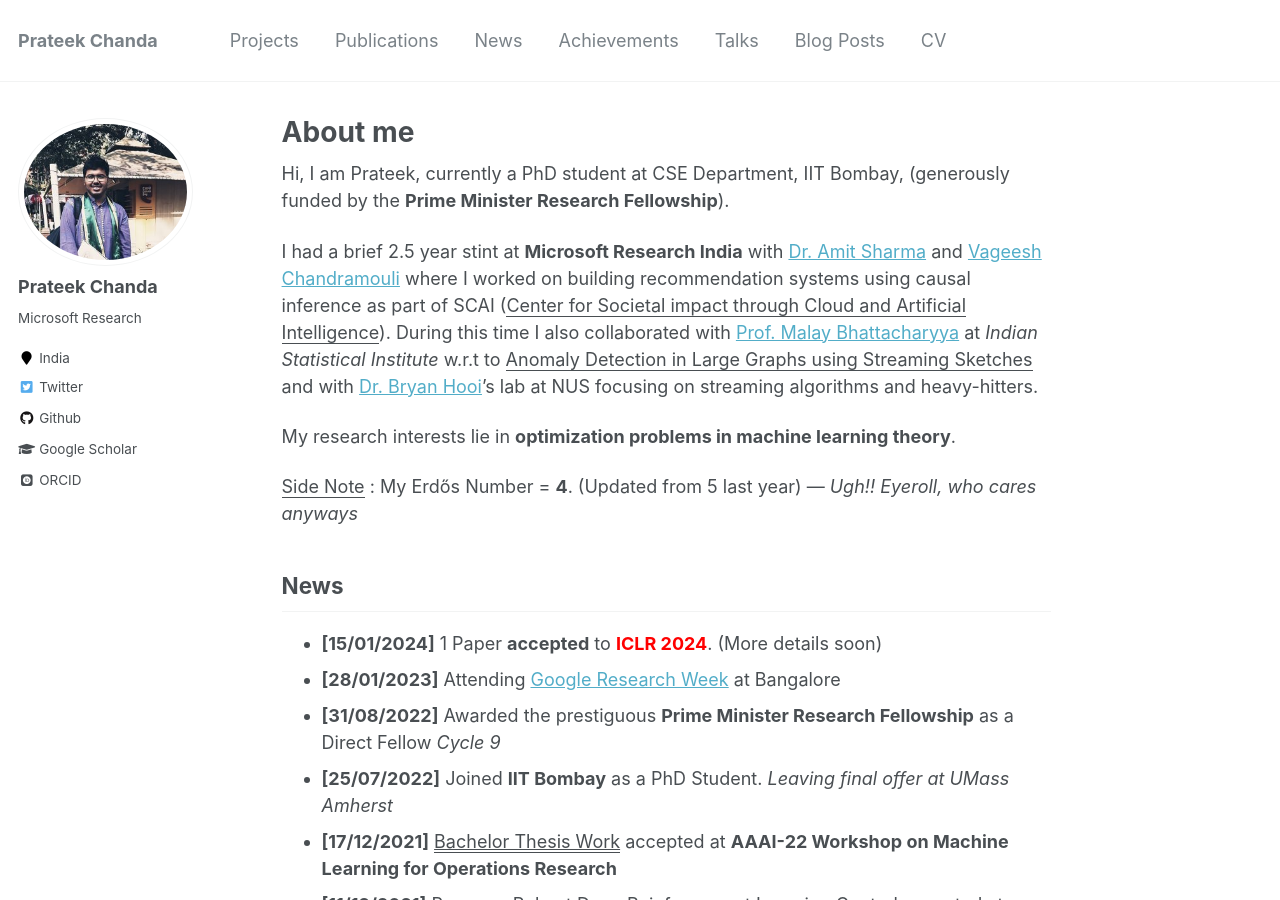
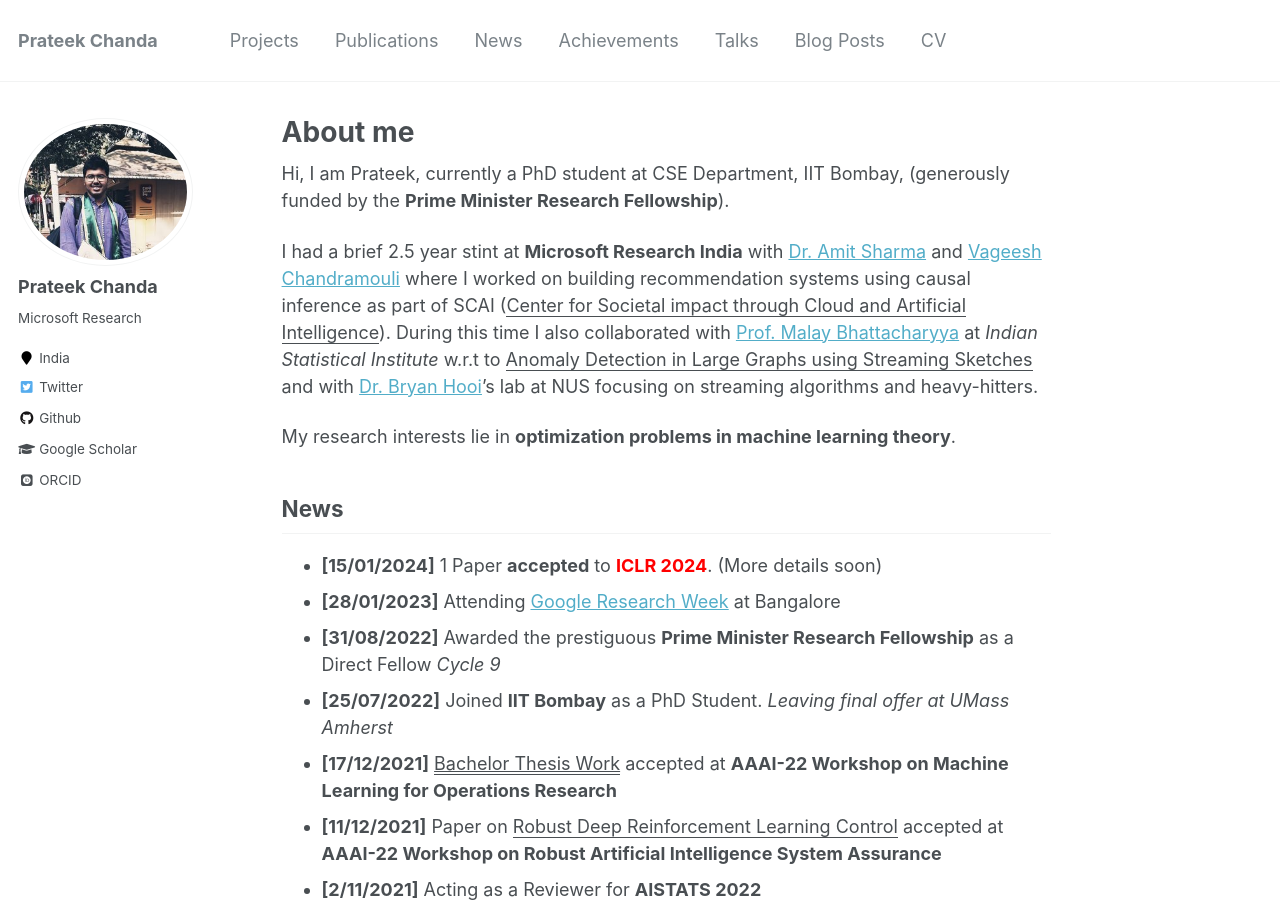
Before and after one commit to prateekiiest/prateekist.github.io, a Jekyll site: the page built from _pages/about.md, in a window 1280 px wide and 900 px high. Built offline with Jekyll 4.4.1, drawn with Linux system fonts in a browser that asks for light colours; some web fonts are replaced.

Commit message:
Update about.md

```diff
--- a/_pages/about.md
+++ b/_pages/about.md
@@ -14,11 +14,6 @@ I had a brief 2.5 year stint at **Microsoft Research India** with [Dr. Amit Shar
 
 
 My research interests lie in **optimization problems in machine learning theory**.
-
-
-
-<ins>Side Note</ins> : My Erdős Number = **4**. (Updated from 5 last year)  --- *Ugh!! Eyeroll, who cares anyways*
-
 
 
 News
```
